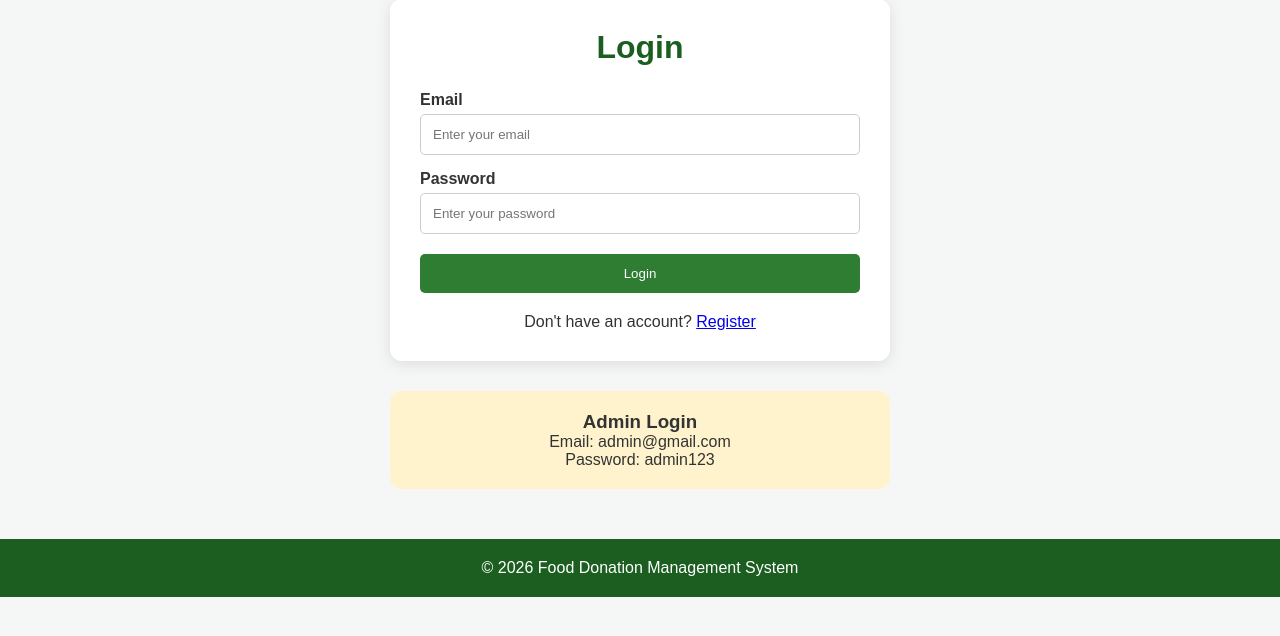
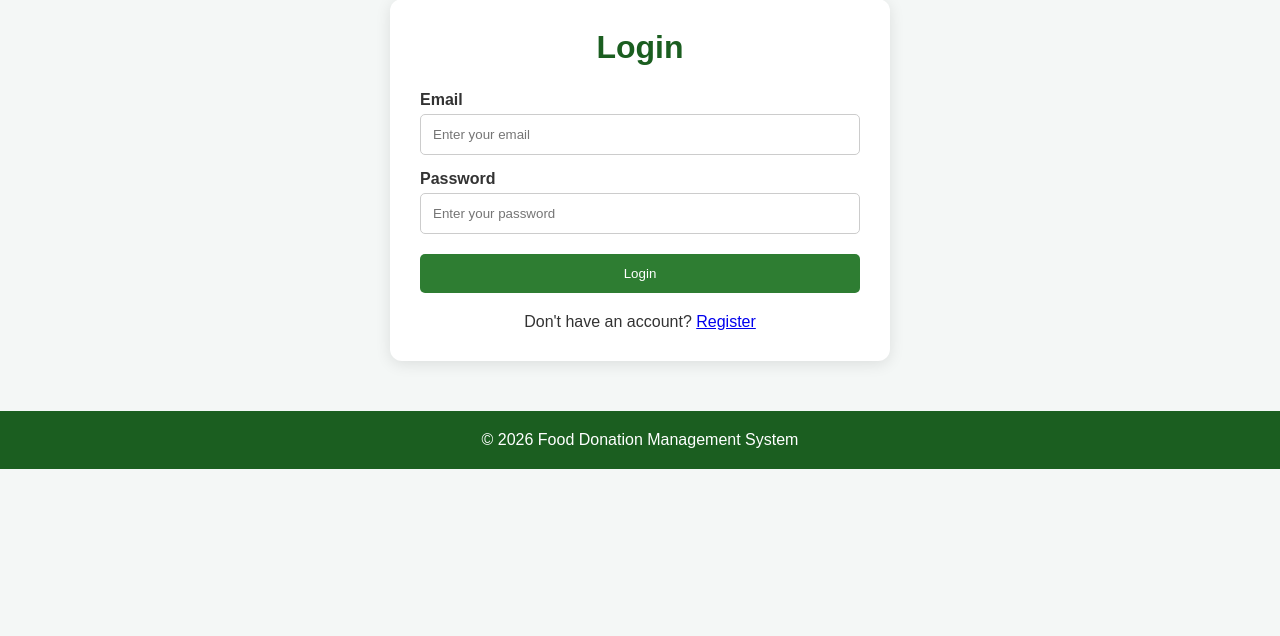
Before and after one commit to sanikakondhalkar2007-ops/Food_Donation_Management--System, a Flask app: page /login in a window 1280 px wide. Shown: the part 97-733 px from the top of the page. Run offline with Flask 3, Linux system fonts and the light colour scheme.

Commit message:
Harden app credentials

```diff
--- a/Food_Donation_Management_System/app.py
+++ b/Food_Donation_Management_System/app.py
@@ -1,9 +1,12 @@
 from flask import Flask, render_template, request, redirect, url_for, session, flash
+import os
 import sqlite3
 from werkzeug.security import generate_password_hash, check_password_hash
 
 app = Flask(__name__)
-app.secret_key = "food_donation_secret_key"
+app.secret_key = os.environ.get("FLASK_SECRET_KEY")
+if not app.secret_key:
+    raise RuntimeError("Set the FLASK_SECRET_KEY environment variable before starting the app.")
 
 DATABASE = "database.db"
 
@@ -44,24 +47,35 @@ def init_db():
         )
     """)
 
-    # Create default admin account
-    admin = connection.execute(
-        "SELECT * FROM users WHERE email = ?",
-        ("admin@gmail.com",)
-    ).fetchone()
+    # Provision an admin only from private deployment configuration.
+    admin_email = os.environ.get("ADMIN_EMAIL")
+    admin_password = os.environ.get("ADMIN_PASSWORD")
+    if bool(admin_email) != bool(admin_password):
+        connection.close()
+        raise RuntimeError("Set both ADMIN_EMAIL and ADMIN_PASSWORD, or leave both unset.")
 
-    if not admin:
+    if admin_email and admin_password:
         connection.execute(
             """
             INSERT INTO users (name, email, password, role)
             VALUES (?, ?, ?, ?)
+            ON CONFLICT(email) DO UPDATE SET
+                name = excluded.name,
+                password = excluded.password,
+                role = excluded.role
             """,
             (
                 "Administrator",
-                "admin@gmail.com",
-                generate_password_hash("admin123"),
+                admin_email,
+                generate_password_hash(admin_password),
                 "admin"
             )
+        )
+    else:
+        # Remove the old publicly documented demo account from existing databases.
+        connection.execute(
+            "DELETE FROM users WHERE email = ? AND role = 'admin'",
+            ("admin@gmail.com",)
         )
 
     connection.commit()
@@ -347,7 +361,10 @@ def admin_dashboard():
     )
 
 
+# Initialize the schema and configured admin for both direct and WSGI launches.
+init_db()
+
+
 # Run application
 if __name__ == "__main__":
-    init_db()
-    app.run(debug=True)
+    app.run(debug=os.environ.get("FLASK_DEBUG") == "1")
--- a/Food_Donation_Management_System/templates/login.html
+++ b/Food_Donation_Management_System/templates/login.html
@@ -44,16 +44,4 @@ Login
     </p>
 
 </div>
-
-
-<div class="admin-info">
-
-    <h3>Admin Login</h3>
-
-    <p>Email: admin@gmail.com</p>
-
-    <p>Password: admin123</p>
-
-</div>
-
 {% endblock %}
```
Also changed, not shown: README.md.
